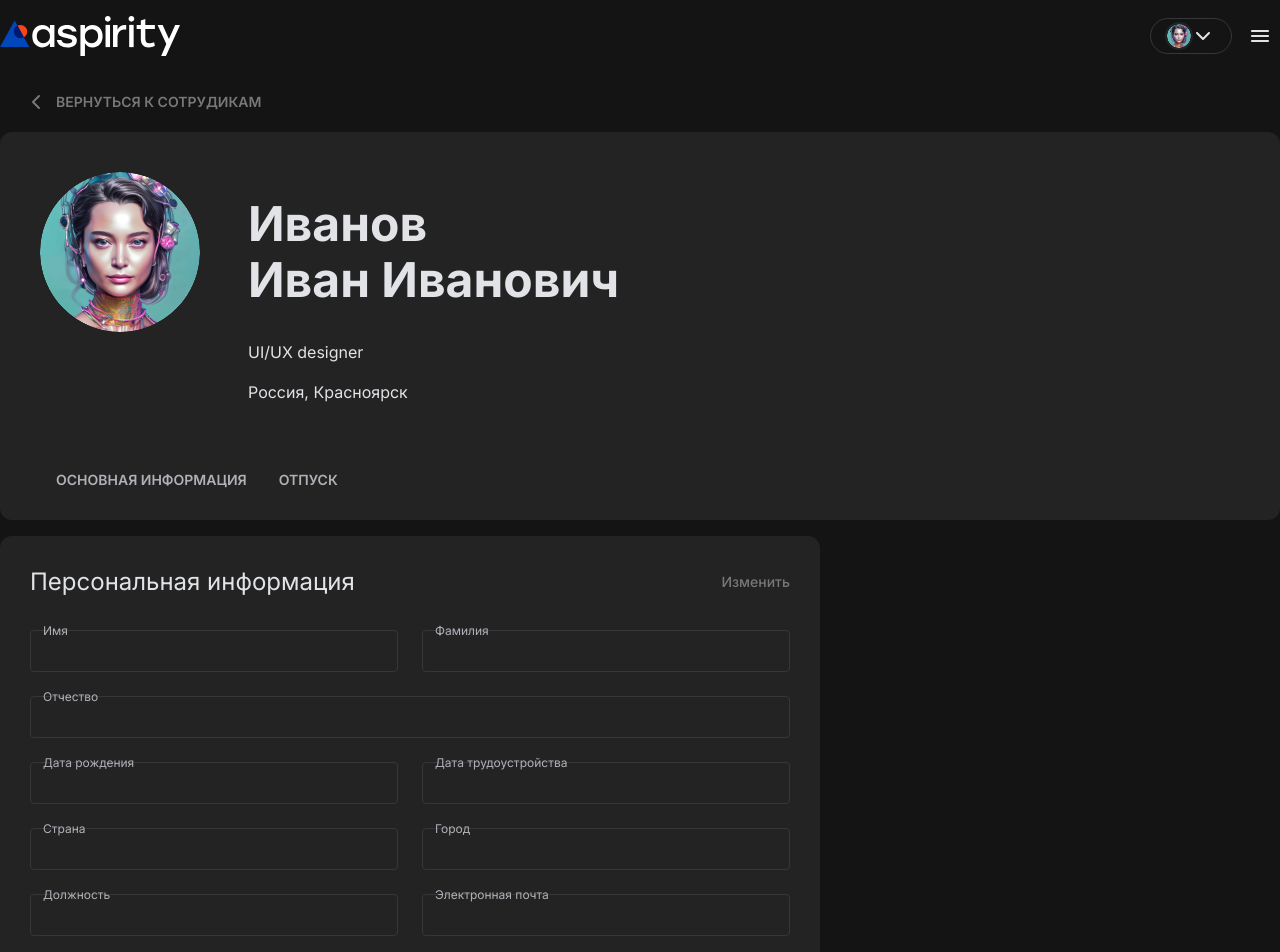
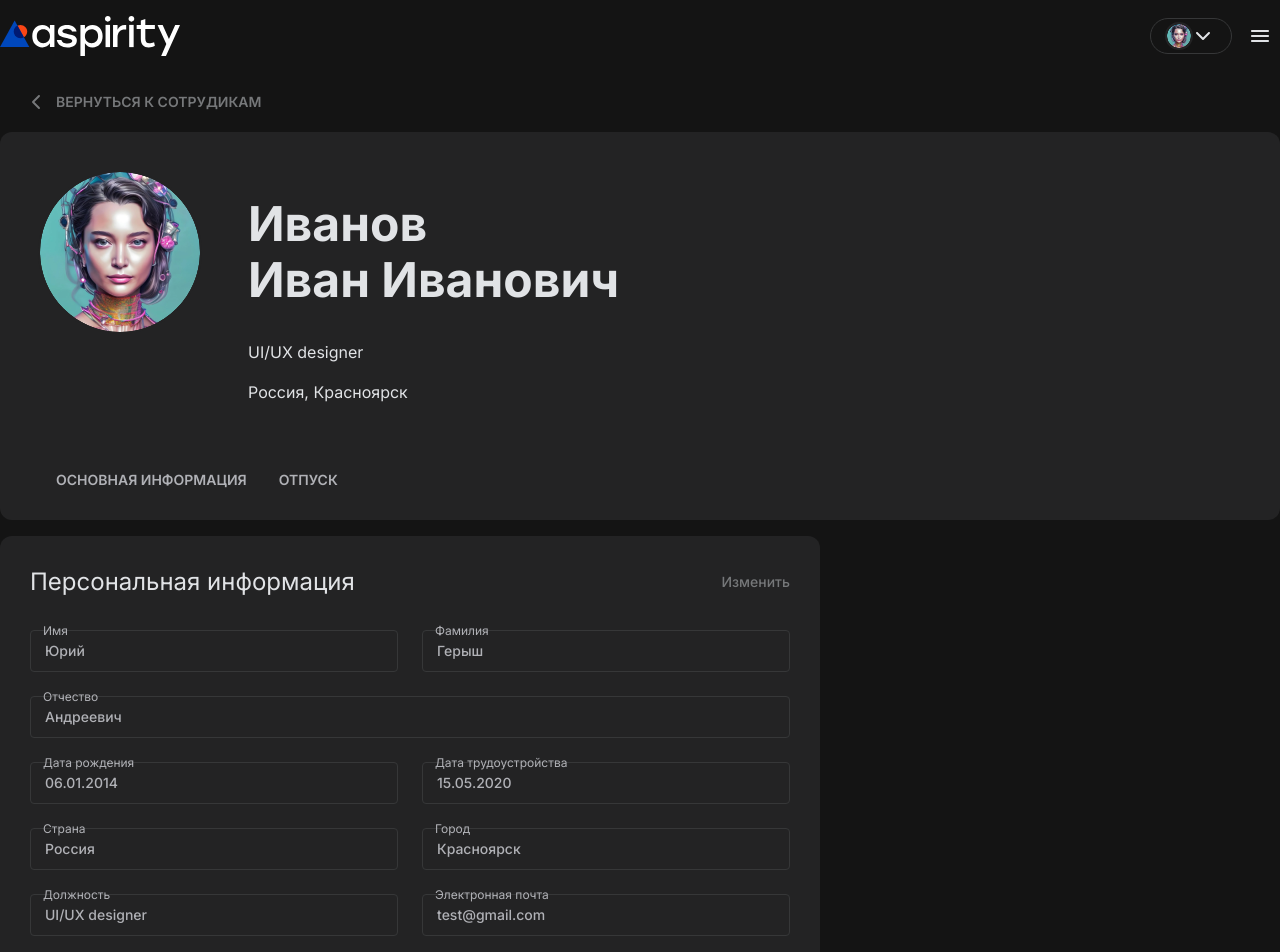
Before and after one commit to cheived/aspirity-frontend, a Next.js app: page / in a window 1280 px wide. Shown: the top 952 px of the page. Built offline with nearby package versions, Linux system fonts and the light colour scheme.

Commit message:
input error handling

```diff
--- a/src/components/AvatarGroup/AvatarGroup.tsx
+++ b/src/components/AvatarGroup/AvatarGroup.tsx
@@ -1,18 +1,7 @@
 import Avatar from "../Avatar/Avatar";
 
-const team = [
-    { name: "John Smith", position: "Junior UI/UX designer" },
-    { name: "John Smith", position: "Junior UI/UX designer" },
-    { name: "John Smith", position: "Junior UI/UX designer" },
-    { name: "John Smith", position: "Junior UI/UX designer" },
-    { name: "John Smith", position: "Junior UI/UX designer" },
-    { name: "John Smith", position: "Junior UI/UX designer" },
-    { name: "John Smith", position: "Junior UI/UX designer" },
-    { name: "John Smith", position: "Junior UI/UX designer" },
-    { name: "John Smith", position: "Junior UI/UX designer" },
-]
 
-export default function AvatarGroup({ limit }) {
+export default function AvatarGroup({ limit, team }) {
     limit = 7
     return (
         <div className="flex items-center">
--- a/src/components/EmployeeLoad/EmployeeLoad.tsx
+++ b/src/components/EmployeeLoad/EmployeeLoad.tsx
@@ -25,7 +25,7 @@ export default function EmployeeLoad({ className }: { className?: string }) {
     return (
         <section className={"bg-bg-secondary p-[30px] rounded-xl" + " " + className}>
             <div className="flex justify-between mb-10">
-                <p className="text-h5 text-text-primary">Загрузка сотрудика</p>
+                <p className="text-h5 text-text-primary">Загрузка сотрудника</p>
                 <p className="text-state-error-focused text-button">100%</p>
             </div>
             <div className="grid grid-cols-2 grid-rows-3 gap-y-[25px] mb-10">
--- a/src/components/Input/Input.tsx
+++ b/src/components/Input/Input.tsx
@@ -1,18 +1,27 @@
 import Image from "next/image";
+import { use } from "react";
 
 
-export default function Input({ search = false, clear = false, select = false, label, placeholder, className }:
-    { search?: boolean, clear?: boolean, select?: boolean, label?: string, placeholder?: string, className?: string }) {
+export default function Input({ search = false, clear = false, select = false, label, placeholder, className, value, error, userSelect = true }:
+    { search?: boolean, clear?: boolean, select?: boolean, label?: string, placeholder?: string, className?: string, value?: string, error?: string, userSelect?: boolean }) {
+    let classList = "border-border-primary border-[1px] px-3.5 py-2 flex gap-1 rounded relative"
+    if (error) {
+        classList += " border-border-error"
+    }
+
     return (
-        <div className={"border-border-primary border-[1px] px-3.5 py-2 flex gap-1 rounded relative" + " " + className}>
+        <>
+            <div className={classList + " " + className}>
                 {search ? <Image src="/img/search.svg" alt="search" width={24} height={24} /> : null}
-            <input placeholder={placeholder} className="outline-0 color text-subtitle2 text-text-primary bg-[#ffffff00] w-full" />
+                <input defaultValue={value} placeholder={placeholder} className={"outline-0 color text-subtitle2 text-text-secondary bg-[#ffffff00] w-full " + " " + (!userSelect ? "pointer-events-none" : null)} />
                 {label ? <p className="text-text-secondary text-caption absolute -top-2 left-3 ">{label}</p> : null}
                 {clear || select ? <div className="flex">
                     {clear ? <Image src="/img/exit.svg" alt="search" width={24} height={24} /> : null}
                     {select ? <Image src="/img/chevron-down.svg" alt="search" width={24} height={24} /> : null}
                 </div> : null}
+                {error ? <div className="text-border-error text-caption absolute left-0 -bottom-5">{error}</div> : null}
             </div>
 
+        </>
     )
 }
--- a/src/components/PersonalInformation/PersonalInformation.tsx
+++ b/src/components/PersonalInformation/PersonalInformation.tsx
@@ -1,24 +1,43 @@
+"use client"
+import { useState } from "react";
 import Input from "../Input/Input";
+import Modal from "../Modal/Modal";
+import Button from "../Button/Button";
 
 
 export default function PersonalInformation({ className }) {
+    const [modalVisible, setModalVisible] = useState(false);
     return (
         <section className={"bg-bg-secondary rounded-xl p-[30px]" + " " + className}>
             <div className="mb-8 flex justify-between">
                 <p className="text-text-primary text-h5">Персональная информация</p>
-                <button className="text-subtitle2 text-icons-tertiary">Изменить</button>
+                <button className="text-subtitle2 text-icons-tertiary" onClick={() => setModalVisible(true)}>Изменить</button>
             </div>
             <div className="grid gap-6 grid-cols-2 grid-rows-5">
-                <Input className="" label="Имя" />
-                <Input className="" label="Фамилия" />
-                <Input className="col-span-2" label="Отчество" />
-                <Input className="" label="Дата рождения" />
-                <Input className="" label="Дата трудоустройства" />
-                <Input className="" label="Страна" />
-                <Input className="" label="Город" />
-                <Input className="" label="Должность" />
-                <Input className="" label="Электронная почта" />
+                <Input className="" label="Имя" value="Юрий" />
+                <Input className="" label="Фамилия" value="Герыш" />
+                <Input className="col-span-2" label="Отчество" value="Андреевич" />
+                <Input className="" label="Дата рождения" value="06.01.2014" />
+                <Input className="" label="Дата трудоустройства" value="15.05.2020" />
+                <Input className="" label="Страна" value="Россия" />
+                <Input className="" label="Город" value="Красноярск" />
+                <Input className="" label="Должность" value="UI/UX designer" />
+                <Input className="" label="Электронная почта" value="test@gmail.com" />
             </div>
+            <Modal title="Персональная информация" visible={modalVisible} setVisible={setModalVisible}>
+                <div className="grid gap-6 grid-cols-2 grid-rows-5 pb-10">
+                    <Input className="" label="Имя" value="Юрий" userSelect={false} />
+                    <Input className="" label="Фамилия" value="Герыш" />
+                    <Input className="col-span-2" label="Отчество" value="Андреевич" />
+                    <Input className="" label="Дата рождения" value="06.01.2014" />
+                    <Input className="" label="Дата трудоустройства" value="15.05.2020" />
+                    <Input className="" label="Страна" value="Россия" />
+                    <Input className="" label="Город" value="Красноярск" />
+                    <Input className="" label="Должность" value="UI/UX designer" />
+                    <Input className="" label="Электронная почта" value="test@gmail.com" />
+                </div>
+                <Button className="bg-bg-accent w-full">Сохранить</Button>
+            </Modal>
         </section>
     )
 }
```
Lines whose indentation alone changed are shown as unchanged.
